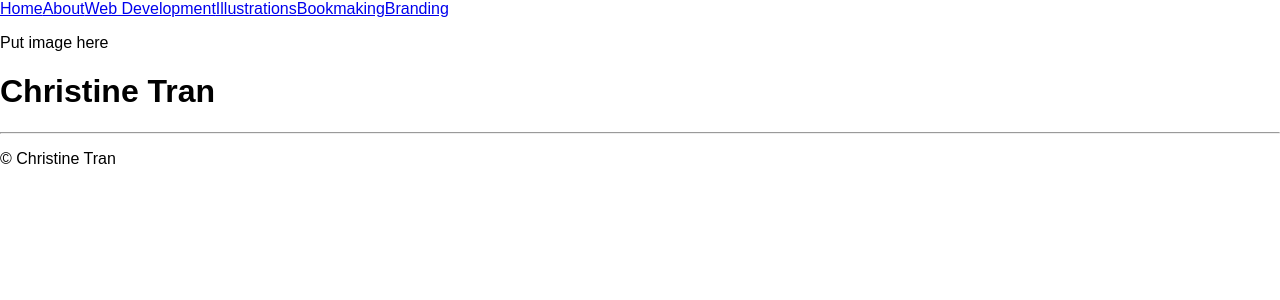
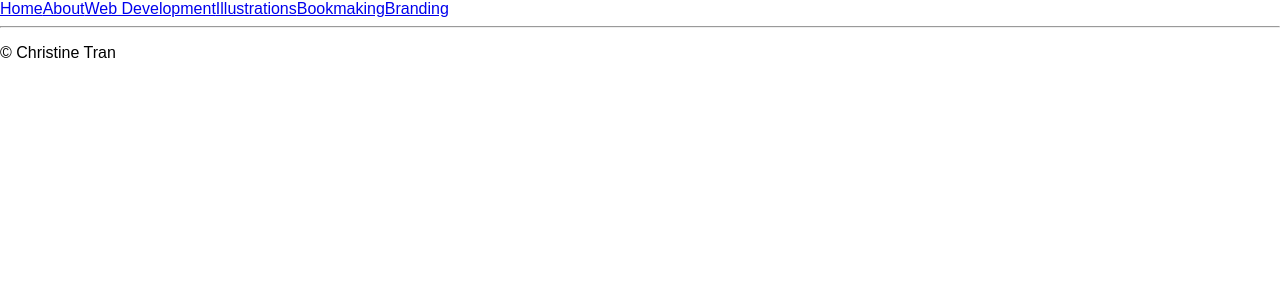
Before and after one commit to christinetran825/tofukid-website, a React (Create React App) app: page / in a window 1280 px wide. Shown: the top 300 px of the page. Built offline with nearby package versions, Linux system fonts and the light colour scheme.

Commit message:
deleted Landing Page; made About Page the main index.html as homepage

```diff
--- a/src/Routes.js
+++ b/src/Routes.js
@@ -1,6 +1,5 @@
 import React, { Component } from 'react';
 import { Route, Switch } from 'react-router-dom';
-import LandingPage from './components/LandingPage';
 import About from './components/About';
 import Bookmaking from './components/Bookmaking';
 import Branding from './components/Branding';
@@ -17,7 +16,6 @@ class Routes extends Component {
       <div>
         <Navigation />
         <Switch>
-          <Route exact path="/" component={LandingPage} />
           <Route exact path="/about" component={About} />
           <Route exact path="/bookmaking" component={Bookmaking} />
           <Route exact path="/branding" component={Branding} />
--- a/src/components/LandingPage.js
+++ /dev/null
@@ -1,16 +0,0 @@
-import React, { Component } from 'react';
-
-class LandingPage extends Component {
-  render(){
-    return (
-      <div>
-        <p>Put image here</p>
-        <h1>Christine Tran</h1>
-      </div>
-    )
-  }
-}
-
-
-
-export default LandingPage;
```
